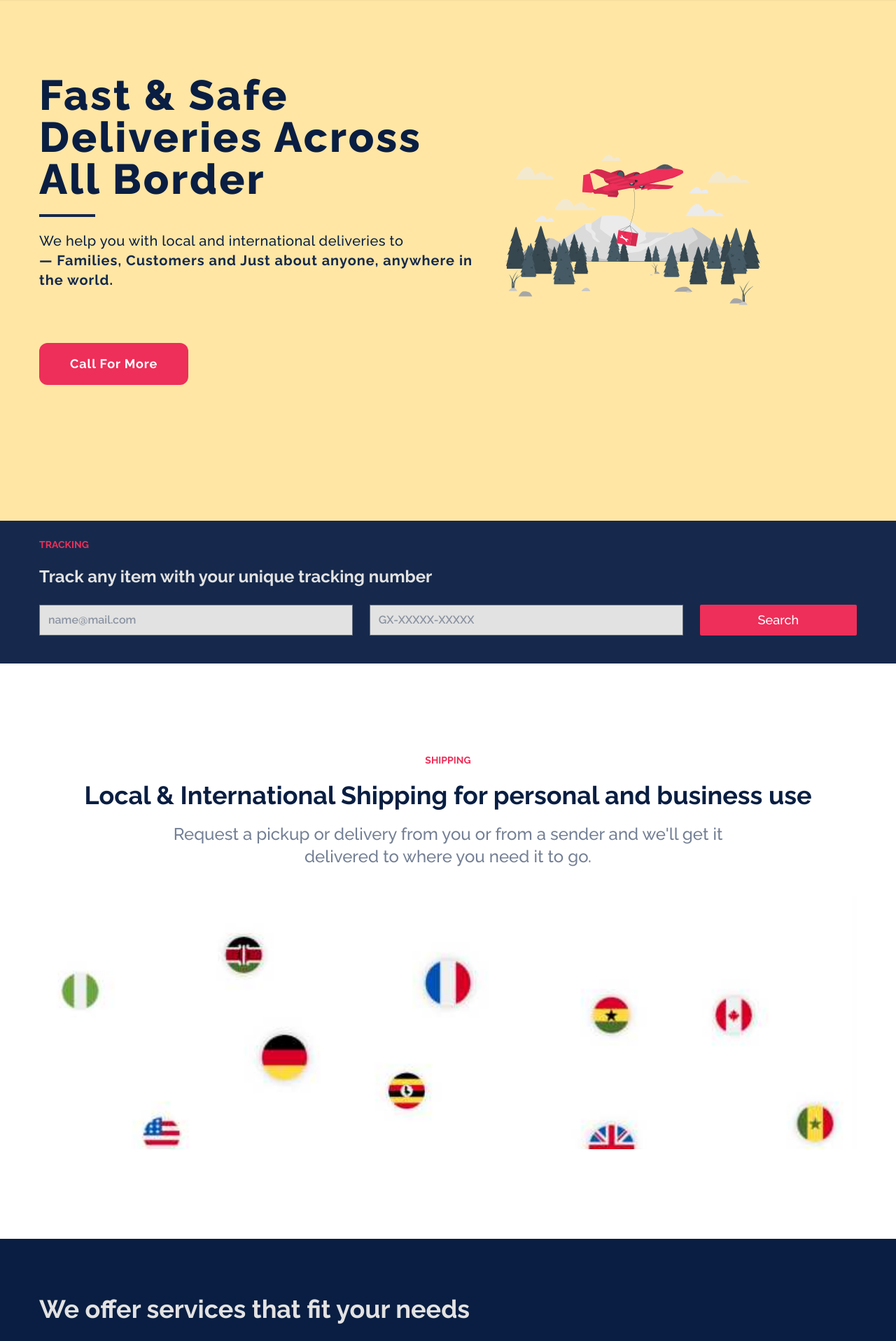
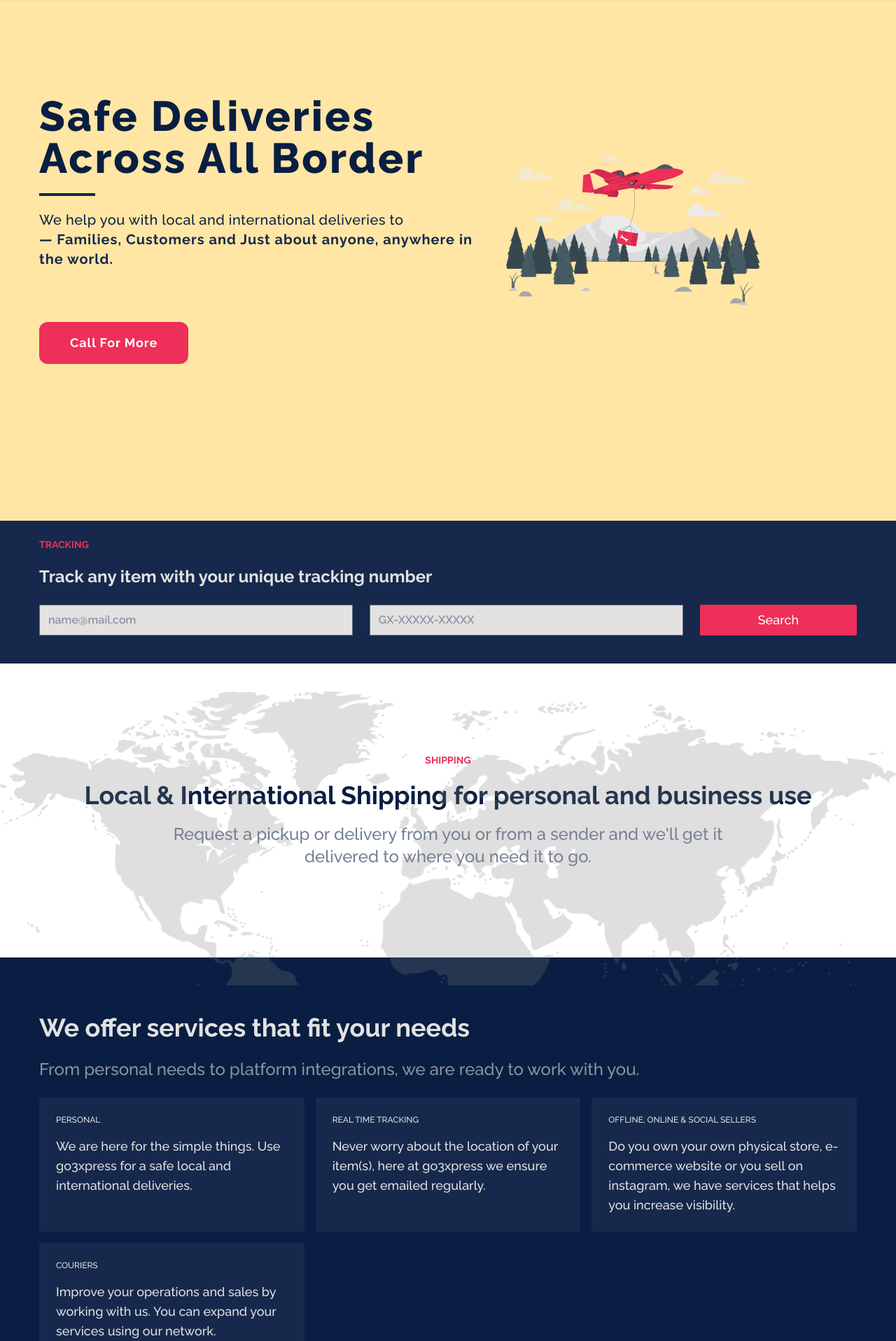
Before and after one commit to dark-codr/go3xpress, a Django app: template go3xpress/templates/pages/home.html in a window 1280 px wide. Shown: the part 56-1972 px from the top of the page at 70% size. Run offline with Django 3.2, Linux system fonts and the light colour scheme; the template is opened without the code that fills it, so the values that code supplies are empty; parts of the project's set-up code (start-up, migrations or seed data) failed here and were passed over; some libraries are stand-ins or nearby versions.

Commit message:
fixed map issues

```diff
--- a/go3xpress/static/css/project.css
+++ b/go3xpress/static/css/project.css
@@ -1083,6 +1083,11 @@ body {
   background-color: rgb(255 255 255 / var(--tw-bg-opacity));
 }
 
+.object-cover {
+  -o-object-fit: cover;
+     object-fit: cover;
+}
+
 .object-center {
   -o-object-position: center;
      object-position: center;
--- a/go3xpress/templates/pages/home.html
+++ b/go3xpress/templates/pages/home.html
@@ -12,7 +12,7 @@
   <div class="order-2 md:order-1 md:w-2/4 w-[calc(100%_-_64px)] relative mx-auto md:mx-0 md:right-14 md:left-14 top-0 h-full items-start object-center flex-col flex">
     <div class="absolute w-full h-min left-[50%] top-[50%] transform -translate-x-1/2 -translate-y-1/2 space-y-5">
       <h1 class="whitespace-normal font-black light flex object-center font-raleway md:text-6xl text-3xl tracking-wider">
-        {% trans 'Fast & Safe Deliveries Across All Border' %}
+        {% trans 'Safe Deliveries Across All Border' %}
       </h1>
       <div class="w-20 h-1 bg-dark-300"></div>
       <!-- <p class="text-light font-raleway tracking-wide block">
@@ -58,7 +58,7 @@
   </form>
 </section>
 
-<section class="w-screen h-min py-32 px-3 md:px-14 space-y-10">
+<section class="w-screen h-min py-32 px-3 md:px-14 space-y-10 relative">
   <div class="w-full space-y-5 text-center">
     <small class="block text-variant-2 text-sm font-bold">
       SHIPPING
@@ -69,8 +69,8 @@
     <p class="text-dark-300/60 text-base md:text-2xl">Request a pickup or delivery from you or from a sender and we'll get it <br>delivered to where you need it to go.</p>
   </div>
 
-  <div class="w-full h-min overflow-hidden ">
-    <img src="{% static 'images/countries.jpg' %}" alt="countries" class="w-full object-conver">
+  <div class="w-full h-full overflow-hidden absolute top-0 left-0 right-0">
+    <img src="{% static 'images/map.png' %}" alt="countries" class="w-full object-cover">
   </div>
 </section>
 
```
Also changed, not shown: go3xpress/static/images/map.png (added).
